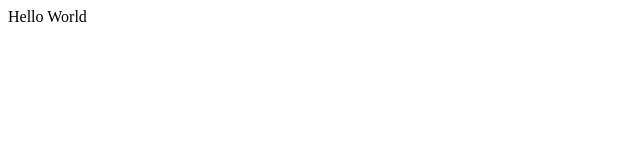
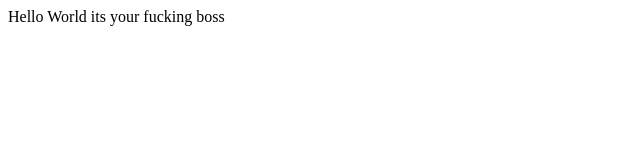
Before and after one commit to Shashank-konade/firstrepo, a plain HTML site: page git_project/index.html in a window 1280 px wide. Shown: the whole page, without its empty margins (0-640 px from the left). Drawn offline with Linux system fonts and the light colour scheme.

Commit message:
added nw line

```diff
--- a/git_project/index.html
+++ b/git_project/index.html
@@ -7,6 +7,8 @@
     <title>Document</title>
 </head>
 <body>Hello World
+    its your fucking boss
+
 
 </body>
 </html>
```
